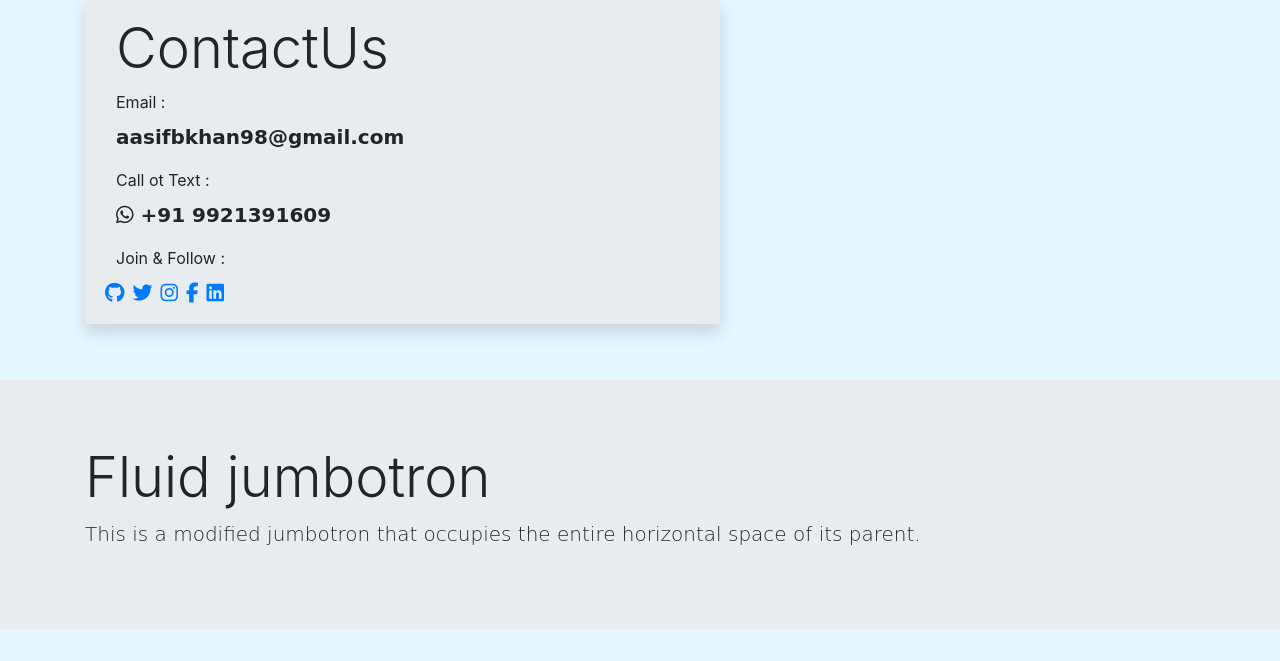
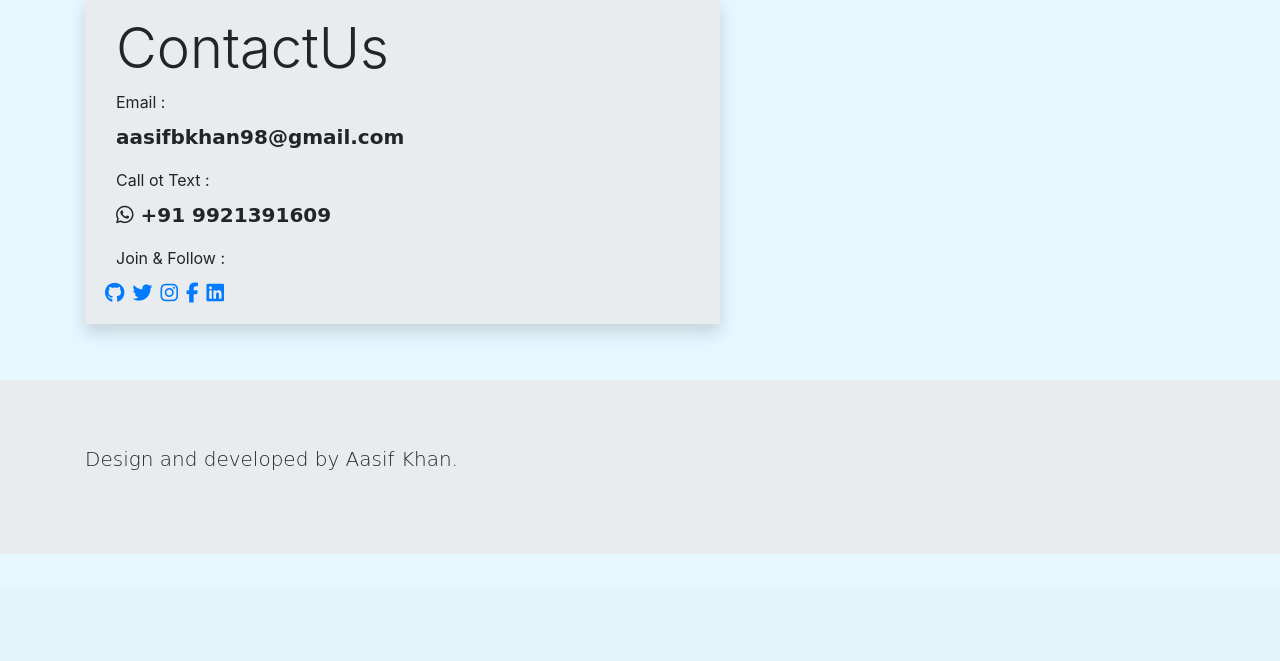
Before and after one commit to aasifbkhan/mywebsite, a Django app: page / in a window 1280 px wide. Shown: the part 1785-2446 px from the top of the page. After the commit the page ends 2255 px from the top, so only its background shows below. Run offline with Django 3.2, Linux system fonts and the light colour scheme; data comes from the database, SQL or seed files in the repository; some libraries are stand-ins or nearby versions.

Commit message:
Add files via upload

```diff
--- a/abksoftech/templates/abksoftech/basic.html
+++ b/abksoftech/templates/abksoftech/basic.html
@@ -54,8 +54,7 @@
     <footer class="footer stikcy-bottom">
         <div class="jumbotron jumbotron-fluid">
           <div class="container">
-            <h1 class="display-4">Fluid jumbotron</h1>
-            <p class="lead">This is a modified jumbotron that occupies the entire horizontal space of its parent.</p>
+            <p class="lead">Design and developed by Aasif Khan.</p>
         </div>
     </div>
 </footer>
--- a/mywebsite/settings.py
+++ b/mywebsite/settings.py
@@ -25,7 +25,7 @@ SECRET_KEY = 'fysd_7&j9c@g9i4mkf4hj$*j(1koll+h*#q25d5ailuvr2!%+#'
 # SECURITY WARNING: don't run with debug turned on in production!
 DEBUG = True
 
-ALLOWED_HOSTS = ['*']
+ALLOWED_HOSTS = ['3.6.110.80']
 
 
 # Application definition
```
